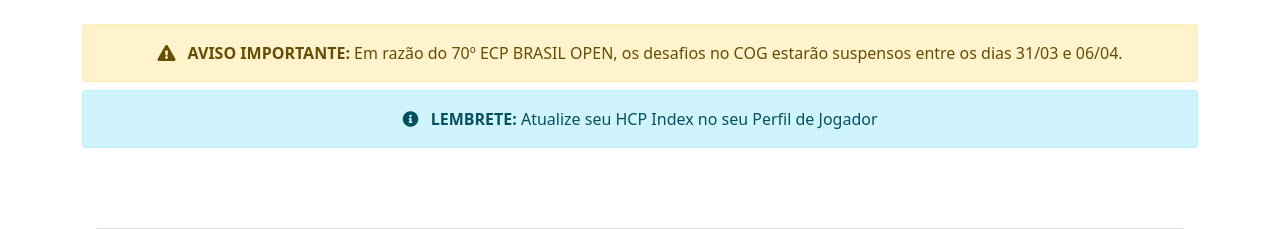
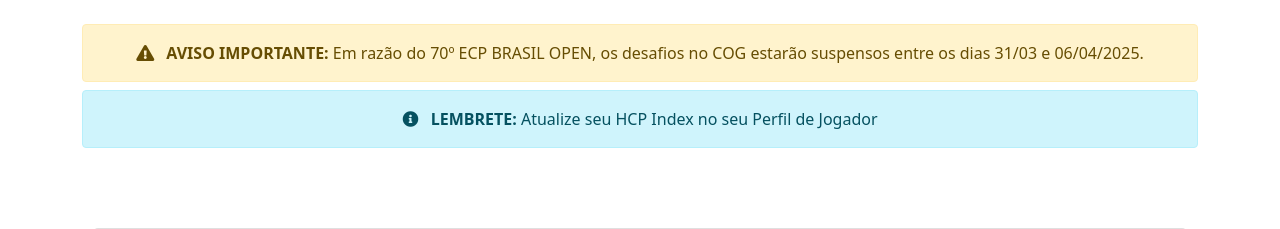
Before and after one commit to mauroto1000/ligaolimpicadegolfe, a Flask app: page /add_player in a window 1280 px wide. Shown: the part 56-285 px from the top of the page. Run offline with Flask 3, Linux system fonts and the light colour scheme.

Commit message:
Ajuste da data do 70o.ECP

```diff
--- a/templates/base.html
+++ b/templates/base.html
@@ -233,7 +233,7 @@
         <!-- Aviso sobre suspensão de desafios -->
         <div class="alert alert-warning text-center mb-2" role="alert">
             <i class="fas fa-exclamation-triangle me-2"></i>
-            <strong>AVISO IMPORTANTE:</strong> Em razão do 70º ECP BRASIL OPEN, os desafios no COG estarão suspensos entre os dias 31/03 e 06/04.
+            <strong>AVISO IMPORTANTE:</strong> Em razão do 70º ECP BRASIL OPEN, os desafios no COG estarão suspensos entre os dias 31/03 e 06/04/2025.
         </div>
 
         <!-- Novo aviso sobre atualização de HCP Index -->
```
